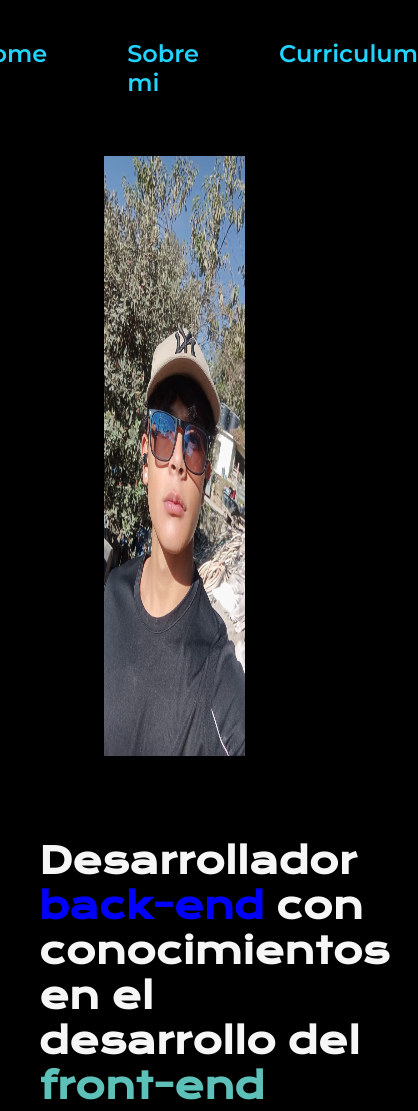
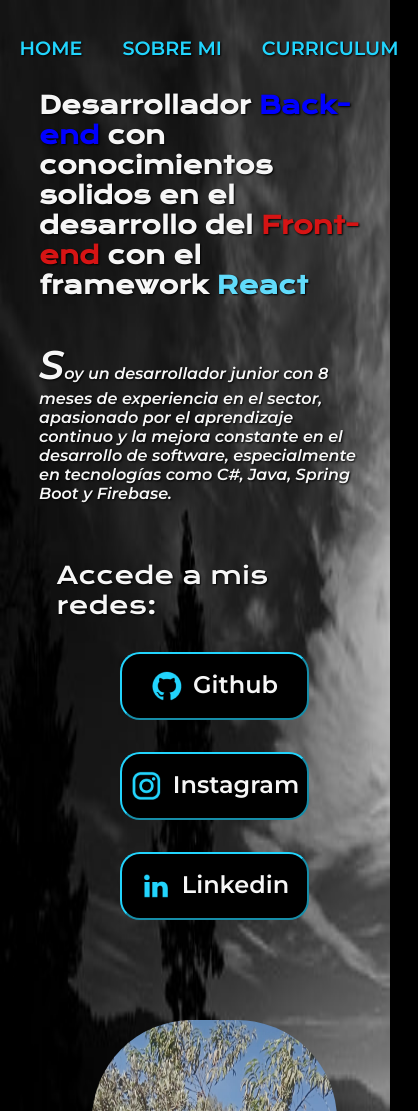
Before and after one commit to SebasInG1/Portafolio, a plain HTML site: page index.html in a window 390 px wide. Shown: the top 1111 px of the page, 418 px wide, since content can reach past the window. Drawn offline with nearby package versions, Linux system fonts and the light colour scheme.

Commit message:
responsive

```diff
--- a/index.html
+++ b/index.html
@@ -17,8 +17,8 @@
         </header>
         <main class="presentacion">
             <section class="presentacion__contenido">
-                <h1 class="presentacion__contenido__titulo">Desarrollador <span class="back">back-end</span> con conocimientos en el desarrollo del <span class="front">front-end</span></h1>
-                <em><p class="presentacion__contenido__parrafo">Soy un Desarrollador junior pero con muchos animos de aprender cada dia </p></em>
+                <h1 class="presentacion__contenido__titulo">Desarrollador <span class="back">Back-end</span> con conocimientos solidos en el desarrollo del <span class="front">Front-end</span> con el framework <span class="react">React</span></h1>
+                <em><p class="presentacion__contenido__parrafo">Soy un desarrollador junior con 8 meses de experiencia en el sector, apasionado por el aprendizaje continuo y la mejora constante en el desarrollo de software, especialmente en tecnologías como C#, Java, Spring Boot y Firebase.</p></em>
                 <div class="presentacion__contenido__botones">
                     <h2 class="presentacion__contenido__h2">Accede a mis redes:</h2>
                     <button onclick="gitHub();" class="presentacion__contenido__link"><img src="assets/github.png" class="presentacion__contenido__imagen__github">Github</button>
--- a/styles/about.css
+++ b/styles/about.css
@@ -3,7 +3,7 @@
     --color-primario: #000000;
     --color-secundario: #F6F6F6;
     --color-terceario: #22D4FD;
-    --color-hover:#272727;
+    --color-hover: #272727;
 
     --fuente-montserrat: 'Montserrat', sans-serif;
     --fuente-krona-one:"Krona One", sans-serif;
@@ -12,13 +12,21 @@
     margin: 0;
     padding: 0;
 }
+::-webkit-scrollbar {
+    width: 10px; /* Ancho de la barra */
+}
 body{
     background-color: var(--color-primario);
     color: var(--color-secundario);
     box-sizing: border-box;
+    background-image: url(../assets/body.jpg);
+    background-repeat: no-repeat;
+    background-size: 100% 100%;
 }
 header.header{
-    padding: 2% 0% 0% 15%;
+    padding: 0% 0% 0% 15%;
+    position: fixed;
+    text-shadow: 2px 2px 2px black;
 }
 nav.header__menu{
     display: flex;
@@ -27,6 +35,8 @@ nav.header__menu{
 a.header__menu__link{
     text-decoration: none;
     font-size: 1.5rem;
+    font-weight: 400;
+    text-transform: uppercase;
     font-family: var(--fuente-montserrat);
     color: var(--color-terceario);
 }
@@ -38,6 +48,8 @@ main.presentacion{
     align-items: center;
     padding:5% 15% ;
     justify-content: space-between;
+    text-shadow: 2px 2px 2px black;
+    margin-top: 70px;
 }
 section.presentacion__contenido{
     width: 800px;
@@ -55,15 +67,15 @@ p.presentacion__contenido__parrafo{
     font-weight: 400;
 }
 img.imagen__1{
-    margin-left: 40px;
+    margin-left: 170px;
     margin-right: 0px;
-    width: 488px;
+    width: 30%;
     height: 550px;
+    border-radius: 20px;
 }
 footer.footer{
-    background-color: var(--color-terceario);
     text-align: center;
-    color: var(--color-primario);
+    color: #fff;
     font-family: var(--fuente-montserrat);
     padding: 1.5rem;
     font-size: 1.5rem;
--- a/styles/curriculum.css
+++ b/styles/curriculum.css
@@ -4,6 +4,8 @@
     --color-secundario: #F6F6F6;
     --color-terceario: #22D4FD;
     --color-hover:#272727;
+    --color-firebase: #FFCA28;
+    --color-unity: #2e2727;
 
     --fuente-montserrat: 'Montserrat', sans-serif;
     --fuente-krona-one:"Krona One", sans-serif;
@@ -12,23 +14,35 @@
     padding: 0;
     margin: 0;
 }
+::-webkit-scrollbar {
+    width: 10px; /* Ancho de la barra */
+}
 body{
     background-color: var(--color-primario);
     color: var(--color-secundario);
     box-sizing: border-box;
+    background-image: url(../assets/body.jpg);
+    background-size: cover;
+    background-repeat: no-repeat;
 }
 header.header{
-    padding: 2% 0% 0% 15%;
+    padding: 0% 0% 0% 15%;
+    position: fixed;
 }
 nav.header__menu{
     display: flex;
     gap: 80px;
 }
+
 a.header__menu__link{
     text-decoration: none;
     font-size: 1.5rem;
     font-family: var(--fuente-montserrat);
     color: var(--color-terceario);
+    text-shadow: 2px 2px 2px var(--color-primario);
+    text-transform: uppercase;
+    transition: all 0.3s ease-in-out;
+    font-weight: 600;
 }
 a.header__menu__link:hover{
     color: var(--color-hover);
@@ -38,6 +52,7 @@ main.presentacion{
     align-items: center;
     padding: 5% 15%;
     justify-content: space-between;
+    margin-top: 70px;
 }
 section.presentacion__contenido{
     width: 800px;
@@ -49,24 +64,65 @@ section.presentacion__contenido{
     font-size: 2.25rem;
     font-family: var(--fuente-krona-one);
 }
+
 .presentacion__contenido__parrafo{
     font-size: 1.5rem;
     font-family: var(--fuente-montserrat);
     font-weight: 400;
 }
+span.c{
+    color: #22D4FD;
+}
+.firebase{
+    color: var(--color-firebase);
+}
+.unity:hover{
+    color: var(--color-terceario);
+}
+.div_curriculum{
+    display: flex;
+    justify-content: center;
+    align-items: center;
+}
+#curriculum{
+    color: var(--color-primario);
+    padding: 1rem;
+    width: 40%;
+    text-align: center;
+    font-weight: 600;
+    border-radius: 15px;
+    border-color: var(--color-terceario);
+    background-color: var(--color-primario);
+    font-family: var(--fuente-montserrat);
+    font-size: 1.5rem;
+    background-color: #22D4FD;
+    vertical-align: middle;
+}
+#curriculum:hover{
+    color: var(--color-terceario);
+    background-color: var(--color-primario);
+}
+#curriculum::first-letter{
+    font-size: 30px;
+    font-family: var(--fuente-krona-one);
+}
+.imagen__cv{
+    width: 35px;
+    height: 35px;
+    vertical-align: middle;
+}
 img.imagen__1{
-    margin-left: 40px;
+    margin-left: 170px;
     margin-right: 0px;
     width: 488px;
-    height: 550px;
+    height: 700px;
+    border-radius: 90px;
 }
 footer.footer{
-    background-color: var(--color-terceario);
     text-align: center;
     padding: 21px;
     font-size: 1.5rem;
     font-family: var(--fuente-montserrat);
-    color: var(--color-primario);
     font-weight: 400;
 }
 @media (max-width: 1200px){
@@ -80,3 +136,19 @@ footer.footer{
         width: auto;
     }
 }
+@media screen and (max-width: 900px){
+    .presentacion{
+        flex-direction: column;
+    }
+    .presentacion__contenido{
+        margin-left: 90px;
+        margin-right: 70px;
+        width: 100%;
+    }
+    .div_curriculum{
+        display: flex;
+        align-items: center;
+        justify-content: center;
+    }
+
+}
--- a/styles/style.css
+++ b/styles/style.css
@@ -3,9 +3,10 @@
     --color-primario: #000000;
     --color-secundario: #F6F6F6;
     --color-terceario: #22D4FD;
-    --color-hover:#272727;
+    --color-hover: #272727;
     --color-titulo-backend:#0000ff;
-    --color-titulo-frontend: #5DC1B9;
+    --color-titulo-frontend: #d61414;
+    --color-titulo-react: #61DBFB;
 
     --fuente-montserrat: 'Montserrat', sans-serif;
     --fuente-krona-one:"Krona One", sans-serif;
@@ -14,13 +15,22 @@
     padding: 0;
     margin: 0;
 }
+::-webkit-scrollbar {
+    width: 10px; /* Ancho de la barra */
+}
 body{
     background-color: var(--color-primario);
     color: var(--color-secundario);
     box-sizing: border-box;
+    background-image: url(../assets/body.jpg);
+    background-repeat: no-repeat;
+    background-size: 100% 100%;
 }
 header.header{
     padding: 2% 0% 0% 10%;
+    display: flex;
+    position: fixed;
+    text-shadow: 1px 1px 2px black;
 }
 nav.header__menu{
     display: flex;
@@ -32,6 +42,10 @@ a.header__menu__link{
     font-size: 1.5rem;
     color: var(--color-terceario);
     text-decoration: none;
+    text-shadow: 1px 1px 2px black;
+    transition: all 0.3s ease-in-out;
+    padding: 0.5rem 0;
+    text-transform: uppercase;
 }
 a.header__menu__link:hover{
     color: var(--color-hover);
@@ -42,6 +56,7 @@ main.presentacion{
     padding: 5% 0% 0% 10% ;
     justify-content: space-between;
     gap: 82px;
+    text-shadow: 1px 1px 2px black;
 }
 section.presentacion__contenido{
     width: 50%;
@@ -52,6 +67,7 @@ section.presentacion__contenido{
 h1.presentacion__contenido__titulo{
     font-family: var(--fuente-krona-one);
     font-size: 2.25rem;
+    margin: 70px 70px 0 0;
 }
 span.back{
     color: var(--color-titulo-backend);
@@ -59,10 +75,17 @@ span.back{
 span.front{
     color: var(--color-titulo-frontend);
 }
+span.react{
+    color: var(--color-titulo-react);
+}
 p.presentacion__contenido__parrafo{
     font-size: 1.5rem;
     font-family: var(--fuente-montserrat);
     font-weight: 600;
+    margin-right: 70px;
+}
+p.presentacion__contenido__parrafo::first-letter{
+    font-size: 40px;
 }
 div.presentacion__contenido__botones{
     display: flex;
@@ -81,7 +104,7 @@ button.presentacion__contenido__link{
     width: 50%;
     font-size: 1.5rem;
     padding: 1rem 0;
-    border-radius: 8px;
+    border-radius: 20px;
     color: var(--color-secundario);
     border-color: var(--color-terceario);
     background-color: var(--color-primario);
@@ -93,6 +116,8 @@ button.presentacion__contenido__link{
 }
 button.presentacion__contenido__link:hover{
     background-color: var(--color-hover);
+    cursor: pointer;
+    transition: width 0.3s ease;
 }
 img.presentacion__contenido__imagen__github{
     width: auto;
@@ -106,30 +131,93 @@ img.presentacion__contenido__imagen__linkedin{
     height: auto;
 }
 img.presentacion__imagen{
-    padding-right: 5rem;
-    width: 40%;
+    width: 25%;
     height: 600px;
+    border-radius: 100px 100px 100px 100px;
+    margin-right: 250px;
 }
 footer.footer{
-    background-color: var(--color-terceario);
     padding: 1.5rem;
-    color: var(--color-primario);
+    color: #fff;
     font-family: var(--fuente-montserrat);
     text-align: center;
     font-size: 1.5rem;
     font-weight: 400;
 }
-@media (max-width: 1200px){
+@media (max-width: 1900px){
     header.header{
-        padding: 10%;
+        padding: 2% 0% 0% 5%;
+        text-shadow: 2px 2px 4px black;
+    }
+    a.header__menu__link:hover{
+        color: var(--color-hover);
     }
     nav.header__menu{
         justify-content: center;
     }
     main.presentacion{
-    flex-direction: column-reverse;
+        flex-direction: column;
     }
     section.presentacion__contenido{
         width: auto;
     }
+    div.presentacion__contenido__botones button{
+        width: 30%;
+        border-radius: 20px;
+    }
+    img.presentacion__imagen{
+        width: 30%;
+        margin-bottom: 20px;
+    }
 }
+
+@media (max-width: 1200px){
+    body{
+        background-image: url(../assets/body.jpg);
+        background-repeat: no-repeat;
+        background-size: 200% 100%;
+    }
+    header.header{
+        margin-top: 20px;
+        padding: 2% 0% 0% 5%;
+        text-shadow: 2px 2px 4px black;
+        position: fixed;
+        width: 100%;
+    }
+    nav.header__menu{
+        display: flex;
+        gap: 40px;
+    }
+    a.header__menu__link{
+        font-size: 1.2rem;
+        padding: 0.5rem 0;
+    }
+    a.header__menu__link:hover{
+        color: var(--color-hover);
+    }
+    nav.header__menu{
+        justify-content: center;
+    }
+    main.presentacion{
+        flex-direction: column;
+    }
+    main h1.presentacion__contenido__titulo{
+        font-size: 1.5rem;
+        margin-right: 30px;
+    }
+    main p.presentacion__contenido__parrafo{
+        font-size: 1rem;
+        margin-right: 30px;
+    }
+    section.presentacion__contenido{
+        width: auto;
+    }
+    div.presentacion__contenido__botones button{
+        width: 60%;
+        border-radius: 20px;
+    }
+    img.presentacion__imagen{
+        width: 70%;
+        margin: 0 auto 20px auto;
+    }
+}
```
Also changed, not shown: curriculum.html (+7 -4 lines), assets/body.jpg (added), assets/cv.png (added), 1 other file.
